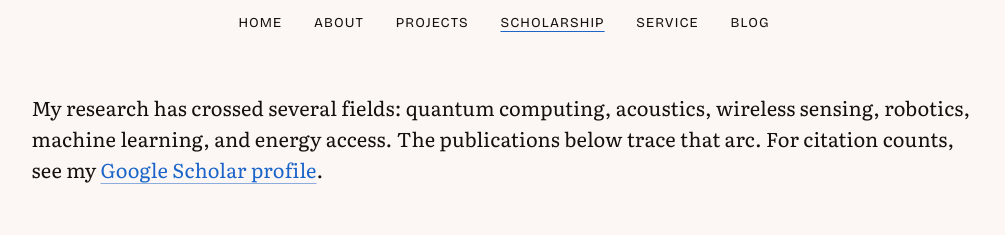
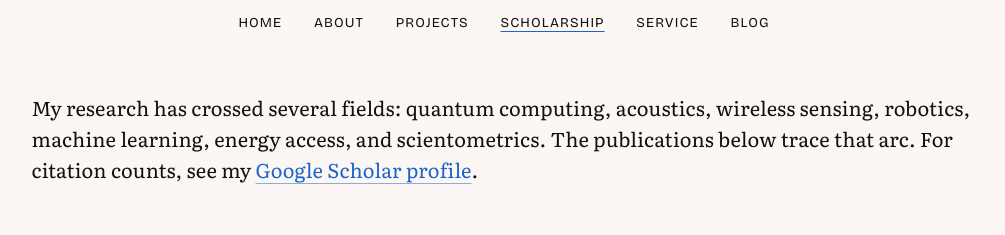
Before and after one commit to rupumped/rupumped.github.io, a plain HTML site: page scholarship.html in a window 1280 px wide. Shown: the part 109-344 px from the top of the page, without its empty margins (136-1141 px from the left). Drawn offline with nearby package versions, Linux system fonts and the light colour scheme.

Commit message:
add scientometrics to list

```diff
--- a/scholarship.html
+++ b/scholarship.html
@@ -56,7 +56,7 @@
 	<main>
 		<h1 class="visually-hidden">Scholarship</h1>
 		<div class="section" id="intro">
-			<p>My research has crossed several fields: quantum computing, acoustics, wireless sensing, robotics, machine learning, and energy access. The publications below trace that arc. For citation counts, see my <a rel="external" href="https://scholar.google.com/citations?user=SKcs1pEAAAAJ" target="_blank">Google Scholar profile</a>.</p>
+			<p>My research has crossed several fields: quantum computing, acoustics, wireless sensing, robotics, machine learning, energy access, and scientometrics. The publications below trace that arc. For citation counts, see my <a rel="external" href="https://scholar.google.com/citations?user=SKcs1pEAAAAJ" target="_blank">Google Scholar profile</a>.</p>
 		</div>
 
 		<section id="awards">
```
